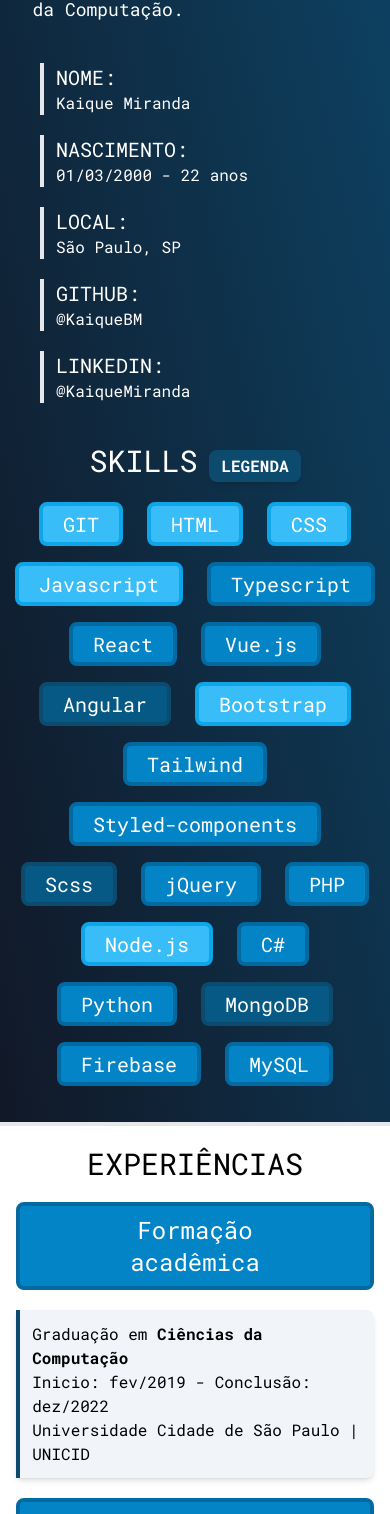
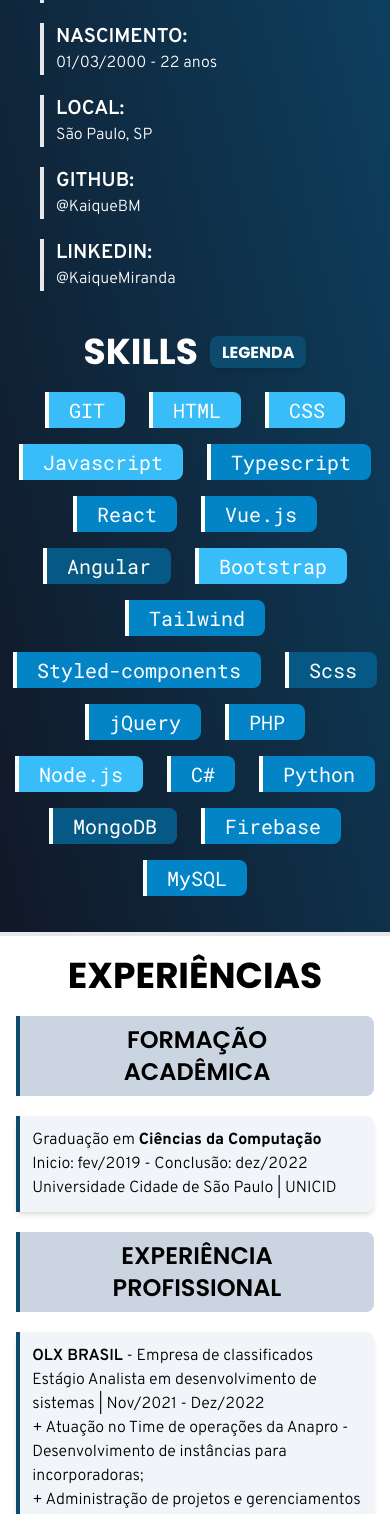
Before and after one commit to KaiqueBM/Kaique-Portfolio, a React (Vite) app: page / in a window 390 px wide. Shown: the part 1565-3079 px from the top of the page. Built offline with nearby package versions, Linux system fonts and the light colour scheme.

Commit message:
Novas fontes e ajustes de perfumaria na estilização

```diff
--- a/src/Home.tsx
+++ b/src/Home.tsx
@@ -51,7 +51,7 @@
       >
         <Slide duration={1500} triggerOnce>
           <>
-          <div className="text-center p-5 text-3xl">PORTFÓLIO</div>
+          <div className="text-center p-5 text-4xl font-poppins font-bold">PORTFÓLIO</div>
 
           <div className="flex flex-row flex-wrap ml-5 mr-5 justify-center">
             {posts.map((post: any, index: number) => (
@@ -62,7 +62,7 @@
         </Slide>
 
           <div className="flex justify-center pb-10 pt-5">
-            <button className="bg-sky-600 p-2 pl-5 pr-5 rounded-xl border-4 border-sky-700 text-white ml-2 hover:bg-sky-900 hover:border-sky-900 transition cursor-pointer md:inline-block block md:mt-0 mt-2 text-center">
+            <button className="font-poppins bg-white p-2 pl-5 pr-5 rounded-xl border-2 border-black text-black ml-2 hover:bg-black hover:text-white transition cursor-pointer md:inline-block block md:mt-0 mt-2 text-center">
               CONFIRA MAIS PROJETOS NO GITHUB
             </button>
           </div>
--- a/src/components/Experiencias.tsx
+++ b/src/components/Experiencias.tsx
@@ -3,26 +3,26 @@
 const Experiencias = () => {
   return (
     <div className="text-black" id="experiencias">
-        <div className="text-center p-5 text-3xl">EXPERIÊNCIAS </div>
+        <div className="text-center p-5 text-4xl font-poppins  font-bold">EXPERIÊNCIAS </div>
 
       <div className="flex flex-col justify-center items-center">
-          <div className="text-center text-2xl bg-sky-600 lg:w-6/12 w-11/12 pl-20 pr-20 pt-2 pb-2 rounded-lg text-white border-4 border-sky-700">Formação acadêmica</div>
+          <div className="text-center text-2xl text-black bg-slate-300 lg:w-6/12 w-11/12 pl-20 pr-20 pt-2 pb-2 rounded-r-lg  border-l-4 border-sky-900 font-poppins font-semibold uppercase">Formação acadêmica</div>
 
 
-          <div className="bg-slate-100 border-l-4 border-sky-900 p-3 mt-5 mb-5 lg:w-6/12 w-11/12 rounded-r-lg shadow-md hover:bg-sky-900 hover:text-white hover:border-slate-100 transition duration-500">
+          <div className="font-overpass font-light bg-slate-100 border-l-4 border-sky-900 p-3 mt-5 mb-5 lg:w-6/12 w-11/12 rounded-r-lg shadow-md hover:bg-sky-900 hover:text-white hover:border-slate-100 transition duration-500">
             <div>
-              Graduação em <strong>Ciências da Computação</strong>
+              Graduação em <span className="font-bold">Ciências da Computação</span>
             </div>
             <div>Inicio: fev/2019 - Conclusão: dez/2022</div>
             <div>Universidade Cidade de São Paulo | UNICID</div>
           </div>
 
 
-          <div className="text-center text-2xl bg-sky-600 lg:w-6/12 w-11/12 pl-20 pr-20 pt-2 pb-2 rounded-lg text-white border-4 border-sky-700">Experiência profissional</div>
+          <div className="text-center text-2xl text-black bg-slate-300 lg:w-6/12 w-11/12 pl-20 pr-20 pt-2 pb-2 rounded-r-lg  border-l-4 border-sky-900 font-poppins font-semibold uppercase">Experiência profissional</div>
 
-          <div className="bg-slate-100 border-l-4 border-sky-900 p-3 mt-5 mb-5 lg:w-6/12 w-11/12 rounded-r-lg shadow-md hover:bg-sky-900 hover:text-white hover:border-slate-100 transition duration-500">
+          <div className="font-overpass font-light bg-slate-100 border-l-4 border-sky-900 p-3 mt-5 mb-5 lg:w-6/12 w-11/12 rounded-r-lg shadow-md hover:bg-sky-900 hover:text-white hover:border-slate-100 transition duration-500">
             <div>
-              <strong>OLX BRASIL</strong> - Empresa de classificados
+              <span className="font-semibold">OLX BRASIL</span> - Empresa de classificados
             </div>
             <div>
               Estágio Analista em desenvolvimento de sistemas | Nov/2021 -
@@ -43,9 +43,9 @@
           </div>
 
 
-          <div className="bg-slate-100 border-l-4 border-sky-900 p-3 mb-5 lg:w-6/12 w-11/12 rounded-r-lg shadow-md hover:bg-sky-900 hover:text-white hover:border-slate-100 transition duration-500">
+          <div className="font-overpass font-light bg-slate-100 border-l-4 border-sky-900 p-3 mb-5 lg:w-6/12 w-11/12 rounded-r-lg shadow-md hover:bg-sky-900 hover:text-white hover:border-slate-100 transition duration-500">
             <div>
-              <strong>ONLAB STUDIO</strong> - Agência de freelancer de
+              <span className="font-semibold">ONLAB STUDIO</span> - Agência de freelancer de
               desenvolvimento de softwares
             </div>
             <div>Estágio em desenvolvimento Web | Ago/2021 - Nov/2021</div>
@@ -65,11 +65,11 @@
             </div>
           </div>
 
-          <div className="text-center text-2xl bg-sky-600 lg:w-6/12 w-11/12 pl-20 pr-20 pt-2 pb-2 rounded-lg text-white border-4 border-sky-700">Certificados</div>
+          <div className="text-center text-2xl text-black bg-slate-300 lg:w-6/12 w-11/12 pl-20 pr-20 pt-2 pb-2 rounded-r-lg  border-l-4 border-sky-900 font-poppins font-semibold uppercase">Certificados</div>
 
-          <div className="bg-slate-100 border-l-4 border-sky-900 p-3 mt-5 mb-5 lg:w-6/12 w-11/12 rounded-r-lg shadow-md hover:bg-sky-900 hover:text-white hover:border-slate-100 transition duration-500">
+          <div className="font-overpass font-light bg-slate-100 border-l-4 border-sky-900 p-3 mt-5 mb-5 lg:w-6/12 w-11/12 rounded-r-lg shadow-md hover:bg-sky-900 hover:text-white hover:border-slate-100 transition duration-500">
             <div>
-              <strong>Curso desenvolvimento Web Full Stack </strong> -
+              <span className="font-semibold">Curso desenvolvimento Web Full Stack </span> -
               ProgramadorBR
             </div>
             <div>Emissão em setembro/2022;</div>
@@ -79,17 +79,17 @@
             <div>+ Back end: Firebase, Node Js e Mongo DB;</div>
           </div>
 
-          <div className="bg-slate-100 border-l-4 border-sky-900 p-3 mb-5 lg:w-6/12 w-11/12 rounded-r-lg shadow-md hover:bg-sky-900 hover:text-white hover:border-slate-100 transition duration-500">
+          <div className="font-overpass font-light bg-slate-100 border-l-4 border-sky-900 p-3 mb-5 lg:w-6/12 w-11/12 rounded-r-lg shadow-md hover:bg-sky-900 hover:text-white hover:border-slate-100 transition duration-500">
             <div>
-              <strong>Certificado Data visualization</strong> - Kaggle
+              <span className="font-semibold">Certificado Data visualization</span> - Kaggle
             </div>
             <div>Emissão em agosto/2022;</div>
             <div>+ Python e bibliotecas como Matplotlib e seaborn. </div>
           </div>
 
-          <div className="bg-slate-100 border-l-4 border-sky-900 p-3 mb-5 lg:w-6/12 w-11/12 rounded-r-lg shadow-md hover:bg-sky-900 hover:text-white hover:border-slate-100 transition duration-500">
+          <div className="font-overpass font-light bg-slate-100 border-l-4 border-sky-900 p-3 mb-5 lg:w-6/12 w-11/12 rounded-r-lg shadow-md hover:bg-sky-900 hover:text-white hover:border-slate-100 transition duration-500">
             <div>
-              <strong>Certificado Intro Machine Learning</strong> - Kaggle
+              <span className="font-semibold">Certificado Intro Machine Learning</span> - Kaggle
             </div>
             <div>Emissão em setembro/2022;</div>
             <div>+ Python e bibliotecas como Pandas e scikit-learn.</div>
--- a/src/components/Footer.tsx
+++ b/src/components/Footer.tsx
@@ -1,20 +1,26 @@
-import { BsGithub, BsLinkedin } from "react-icons/bs";
+import { BsGithub, BsLinkedin, BsFolderFill } from "react-icons/bs";
 
 const Footer = () => {
   return (
     <>
       <div className="bg-sky-900 text-white border-t-4 hover:bg-sky-800 transition duration-1000 flex flex-row justify-center">
         <div className="pt-5 pb-5">
-          Kaique Miranda - 2023 |
+          <span className="font-roboto font-semibold">Kaique Miranda - 2023 |</span>
           <a href="https://github.com/KaiqueBM">
-            <span className="bg-gray-800 p-2 pl-5 pr-5 rounded-xl border-4 border-gray-900 text-white ml-2 mr-2 hover:bg-gray-900 hover:border-gray-900 transition cursor-pointer md:inline-block block md:mt-0 mt-2 text-center">
+            <span className="font-poppins w-44 bg-white p-2 pl-5 pr-5 rounded-xl border-2 border-black text-black ml-1 mr-1 hover:bg-black hover:text-white transition cursor-pointer md:inline-block block md:mt-0 mt-2 text-center">
               <BsGithub className="inline-block text-xl -mt-1" /> GITHUB
             </span>
           </a>
           <a href="https://www.linkedin.com/in/kaique-miranda-3b5247204/">
-            <span className="bg-sky-600 p-2 pl-5 pr-5 rounded-xl border-4 border-sky-700 text-white ml-2 hover:bg-sky-900 hover:border-sky-900 transition cursor-pointer md:inline-block block md:mt-0 mt-2 text-center">
+            <span className="font-poppins w-44 bg-white p-2 pl-5 pr-5 rounded-xl border-2 border-black text-black ml-1 mr-1 hover:bg-black hover:text-white transition cursor-pointer md:inline-block block md:mt-0 mt-2 text-center">
               <BsLinkedin className="inline-block text-xl -mt-1 mr-2" />
               LINKEDIN
+            </span>
+          </a>
+          <a href="https://github.com/KaiqueBM/kaka-portfolio">
+            <span className="font-poppins w-44 bg-white p-2 pl-5 pr-5 rounded-xl border-2 border-black text-black ml-1 mr-1 hover:bg-black hover:text-white transition cursor-pointer md:inline-block block md:mt-0 mt-2 text-center">
+              <BsFolderFill className="inline-block text-xl -mt-1 mr-2" />
+              REPOSITÓRIO
             </span>
           </a>
         </div>
--- a/src/components/Navbar.tsx
+++ b/src/components/Navbar.tsx
@@ -17,7 +17,7 @@
   return (
     <nav className="bg-sky-900 text-white border-b-4 sticky top-0 hover:bg-sky-800 transition duration-1000 z-30 shadow-lg">
       <div className="lg:hidden flex flex-row justify-between items-center">
-        <div className="uppercase ml-2 text-xl">
+        <div className="uppercase ml-2 text-xl font-roboto">
           <a href="#home">
             <strong>Portfolio</strong> - Kaique Miranda
           </a>
@@ -28,7 +28,7 @@
         />
       </div>
       <ul
-        className={`lg:flex lg:flex-row flex-col justify-center items-center ${navbar} transition`}
+        className={`lg:flex lg:flex-row flex-col justify-center items-center ${navbar} transition font-roboto font-semibold`}
       >
         <a href="#home">
           <li className="mr-3 ml-3 p-2">
--- a/src/components/Skills.tsx
+++ b/src/components/Skills.tsx
@@ -101,48 +101,51 @@
   return (
     <>
       <Slide duration={1500} triggerOnce>
-        <div className="text-center p-5 text-3xl" id="skills">
-          SKILLS
+        <div className="flex flex-row justify-center items-center mt-5 mb-5">
+        <div className="text-center text-4xl" id="skills">
+          <span className="font-poppins font-bold">SKILLS</span>
+          </div>
           <Fragment>
             <Popover placement="bottom">
               <PopoverHandler>
                 <Button
                   variant="gradient"
-                  className="transition hover:bg-slate-600 p-1 rounded-lg text-base bg-sky-900 ml-3 pl-3 pr-3"
+                  className="transition hover:bg-slate-600 p-1 h-8 rounded-lg text-base bg-sky-900 ml-3 pl-3 pr-3"
                 >
-                  LEGENDA
+                  <span className="font-poppins">LEGENDA</span>
                 </Button>
               </PopoverHandler>
-              <PopoverContent className="rounded-xl z-50 w-80 text-white uppercase">
-                <div className="bg-sky-800 pl-5 pr-5 pt-1 pb-1 rounded-lg border-4 border-sky-900 ml-3 mr-3 mb-2 text-center hover:bg-sky-900">
+              <PopoverContent className="rounded-xl z-50 w-80 text-white uppercase font-roboto">
+                <div className="bg-sky-800 pl-5 pr-5 pt-1 pb-1 rounded-r-lg border-l-4 border-gray-200 ml-3 mr-3 mb-2 text-center hover:bg-gray-200 hover:text-black">
                   Básico
                 </div>
-                <div className="bg-sky-600 pl-5 pr-5 pt-1 pb-1 rounded-lg border-4 border-sky-700 ml-3 mr-3 mb-2 text-center hover:bg-sky-700">
+                <div className="bg-sky-600 pl-5 pr-5 pt-1 pb-1 rounded-r-lg border-l-4 border-gray-200 ml-3 mr-3 mb-2 text-center hover:bg-gray-200 hover:text-black">
                   Intermediário
                 </div>
-                <div className="bg-sky-400 pl-5 pr-5 pt-1 pb-1 rounded-lg border-4 border-sky-500 ml-3 mr-3 mb-2 text-center hover:bg-sky-500">
+                <div className="bg-sky-400 pl-5 pr-5 pt-1 pb-1 rounded-r-lg border-l-4 border-gray-200 ml-3 mr-3 mb-2 text-center hover:bg-gray-200 hover:text-black">
                   Avançado
                 </div>
               </PopoverContent>
             </Popover>
           </Fragment>
-        </div>
+          </div>
 
-        <div className="flex flex-row flex-wrap container mx-auto justify-center text-xl text-white mb-5">
+
+        <div className="flex flex-row flex-wrap container mx-auto justify-center text-xl text-white mb-5 font-roboto">
           {skills.map((skill: Skills, index: number) => (
             <div key={index}>
               {skill.nivel === 3 && (
-                <div className="bg-sky-400 pl-5 pr-5 pt-1 pb-1 rounded-lg border-4 border-sky-500 ml-3 mr-3 mb-4 text-center transition hover:-translate-y-2 hover:bg-sky-500">
+                <div className="bg-sky-400 pl-5 pr-5 pt-1 pb-1 rounded-r-lg border-l-4 border-white ml-3 mr-3 mb-4 text-center transition hover:-translate-y-2 hover:bg-white hover:text-black">
                   {skill.name}
                 </div>
               )}
               {skill.nivel === 2 && (
-                <div className="bg-sky-600 pl-5 pr-5 pt-1 pb-1 rounded-lg border-4 border-sky-700 ml-3 mr-3 mb-4 text-center transition hover:-translate-y-2 hover:bg-sky-700">
+                <div className="bg-sky-600 pl-5 pr-5 pt-1 pb-1 rounded-r-lg border-l-4 border-white ml-3 mr-3 mb-4 text-center transition hover:-translate-y-2 hover:bg-white hover:text-black">
                   {skill.name}
                 </div>
               )}
               {skill.nivel === 1 && (
-                <div className="bg-sky-800 pl-5 pr-5 pt-1 pb-1 rounded-lg border-4 border-sky-900 ml-3 mr-3 mb-4 text-center transition hover:-translate-y-2 hover:bg-sky-900">
+                <div className="bg-sky-800 pl-5 pr-5 pt-1 pb-1 rounded-r-lg border-l-4 border-white ml-3 mr-3 mb-4 text-center transition hover:-translate-y-2 hover:bg-white hover:text-black">
                   {skill.name}
                 </div>
               )}
--- a/src/components/Sobre.tsx
+++ b/src/components/Sobre.tsx
@@ -4,7 +4,7 @@
 const Sobre = () => {
   return (
     <>
-          <div className="text-center p-5 text-3xl">SOBRE</div>
+          <div className="text-center p-5 text-3xl font-poppins font-bold">SOBRE</div>
           <div className="flex md:flex-row flex-col justify-center xl:w-7/12 md:w-10/12 w-full mx-auto items-center">
             <div>
               <img
@@ -13,7 +13,7 @@
                 src={Perfil}
               />
             </div>
-            <div className="w-10/12 ml-5 mr-5 text-lg text-justify">
+            <div className="w-10/12 ml-5 mr-5 text-lg text-justify font-overpass font-light">
               Desenvolvedor Front end com experiência em React.js, JavaScript,
               TypeScript, Styled Components, Tailwind CSS, Bootstrap e consumo
               de APIs REST. Também possuo experiência com PHP e Wordpress e na
@@ -23,32 +23,32 @@
             </div>
           </div>
           <div className="flex sm:flex-row flex-col sm:justify-evenly justify-center sm:ml-0 ml-10 mt-10">
-            <div className="flex flex-col">
+            <div className="flex flex-col font-overpass">
               <div className="border-l-4 pl-3 mb-5">
-                <span className="uppercase text-xl">Nome:</span> <br />
-                Kaique Miranda
+                <span className="uppercase text-xl font-semibold">Nome:</span> <br />
+                <span className="font-light">Kaique Miranda</span>
               </div>
               <div className="border-l-4 pl-3 mb-5">
-                <span className="uppercase text-xl">Nascimento:</span> <br />
-                01/03/2000 - 22 anos
+                <span className="uppercase text-xl font-semibold">Nascimento:</span> <br />
+                <span className="font-light">01/03/2000 - 22 anos</span>
               </div>
               <div className="border-l-4 pl-3 mb-5">
-                <span className="uppercase text-xl">Local: </span> <br />
-                São Paulo, SP
+                <span className="uppercase text-xl font-semibold">Local: </span> <br />
+                <span className="font-light">São Paulo, SP</span>
               </div>
             </div>
 
-            <div className="flex flex-col">
+            <div className="flex flex-col font-overpass">
               <a href="https://github.com/KaiqueBM">
-                <div className="border-l-4 pl-3 mb-5">
-                  <span className="uppercase text-xl">Github:</span> <br />
-                  @KaiqueBM
+                <div className="border-l-4 pl-3 mb-5 ">
+                  <span className="uppercase text-xl font-semibold">Github:</span> <br />
+                  <span className="font-light">@KaiqueBM</span>
                 </div>
               </a>
               <a href="https://www.linkedin.com/in/kaique-miranda-3b5247204/">
                 <div className="border-l-4 pl-3 mb-5">
-                  <span className="uppercase text-xl">Linkedin:</span> <br />
-                  @KaiqueMiranda
+                  <span className="uppercase text-xl font-semibold">Linkedin:</span> <br />
+                  <span className="font-light">@KaiqueMiranda</span>
                 </div>
               </a>
             </div>
--- a/src/data/DataPosts.tsx
+++ b/src/data/DataPosts.tsx
@@ -46,7 +46,7 @@
     ],
   },{
     id: 2,
-    title: "Sitema de chamada - Android Studio",
+    title: "Sitema de chamada",
     description:
       "É uma aplicação mobile que funciona como uma chamada de aula. A primeira activity é para fazer um login, aonde você coloca o seu RA e a sua senha. Após fazer o login mostra os dados do aluno, como horário que fez login, nome, ra e a localização atual (lat e long). Com base nesses dados, ele vai ver se o aluno tem aula nesse dia. Caso tenha, se estiver dentro do horário da aula e na localização da sala, ele permite você registrar a presença, caso contrário aparece uma mensagem dizendo que você hoje não tem aula ou algo do gênero. É possível também consultar as matérias que você tem na sua grade.",
     image:
--- a/src/index.css
+++ b/src/index.css
@@ -1,9 +1,10 @@
     @import url('https://fonts.googleapis.com/css2?family=Roboto+Mono:ital,wght@0,100;0,200;0,300;0,400;0,500;0,600;0,700;1,100;1,200;1,300;1,400;1,500;1,600;1,700&display=swap');
+    @import url('https://fonts.googleapis.com/css2?family=Poppins:ital,wght@0,100;0,200;0,300;0,400;0,500;0,600;0,700;0,800;0,900;1,100;1,200;1,300;1,400;1,500;1,600;1,700;1,800;1,900&display=swap');
+    @import url('https://fonts.googleapis.com/css2?family=Overpass:ital,wght@0,100;0,200;0,300;0,400;0,500;0,600;0,700;0,800;0,900;1,100;1,200;1,300;1,400;1,500;1,600;1,700;1,800&display=swap');
     * {
         margin: 0px;
         padding: 0px;
         box-sizing: border-box;
-        font-family: 'Roboto Mono';
     }
 
     html {
--- a/tailwind.config.cjs
+++ b/tailwind.config.cjs
@@ -10,6 +10,11 @@
                 '530': '530px',
                 '100': '26rem',
             },
+            fontFamily: {
+                'roboto': ['roboto mono'],
+                'poppins': ['poppins'],
+                'overpass': ['overpass']
+            },
             padding: {
                 '2.5': '0.60rem'
             }
```
Also changed, not shown: src/components/Contato.tsx (+5 -5 lines), src/components/Header.tsx (+5 -5 lines), src/components/Post.tsx (+25 -24 lines).
